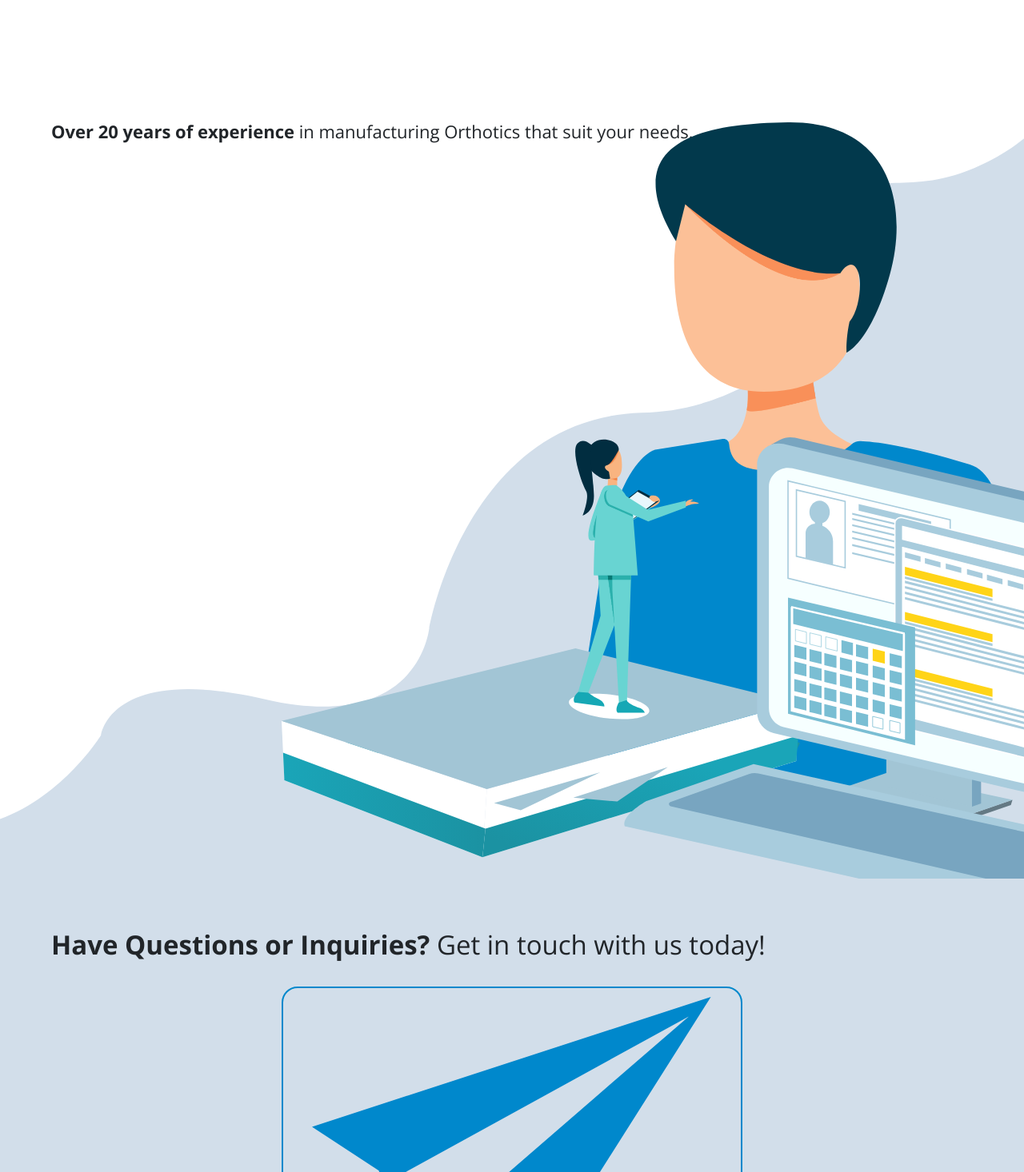
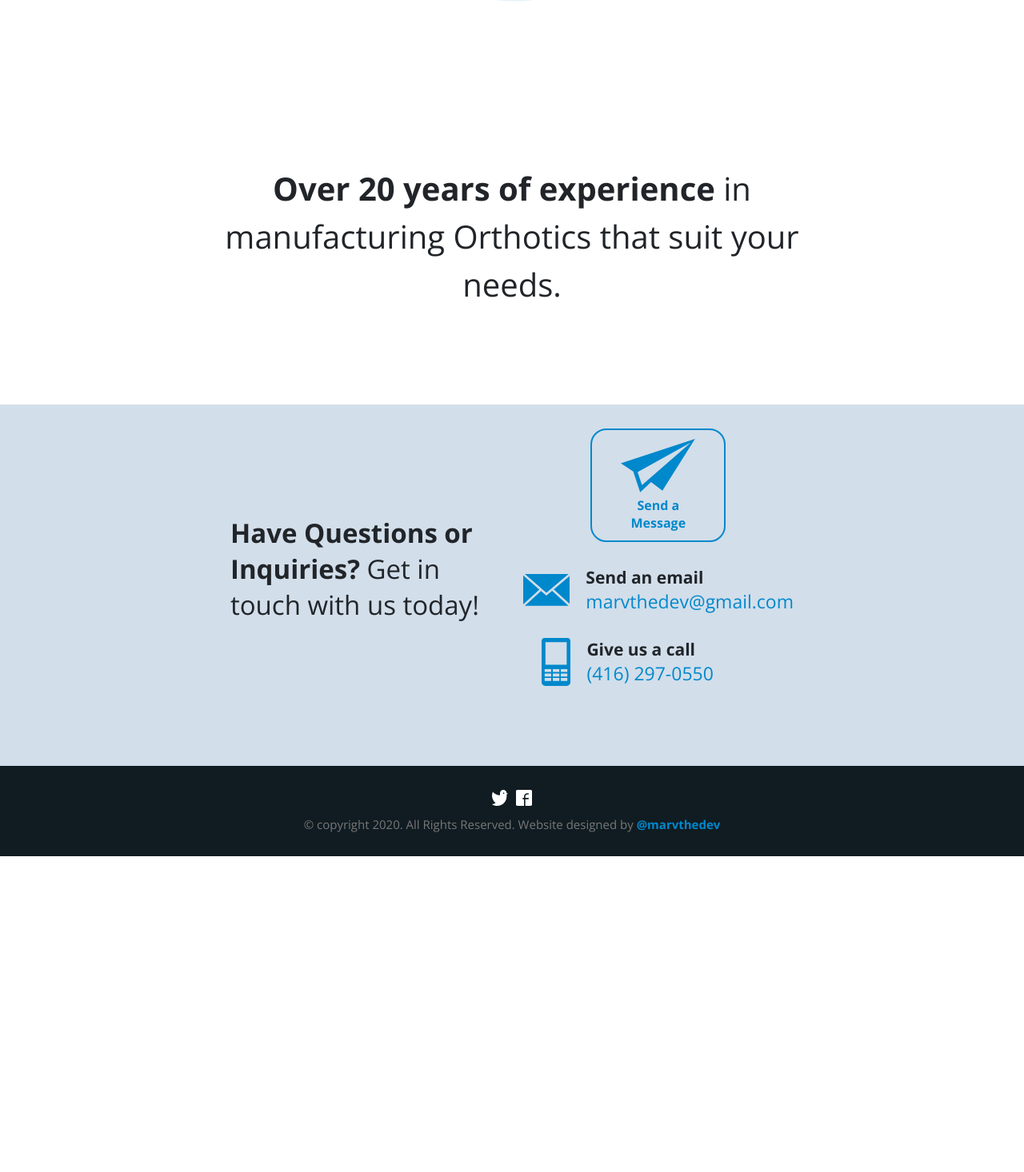
Before and after one commit to marvthedev/globalorthoticsinc, a Nuxt app: page / in a window 1280 px wide. Shown: the part 664-2130 px from the top of the page at 80% size. After the commit the page ends 1735 px from the top, so only its background shows below. Built offline with nearby package versions, Linux system fonts and the light colour scheme.

Commit message:
Completed support section and footer's desktop view styling.

```diff
--- a/components/Foot.vue
+++ b/components/Foot.vue
@@ -1,12 +1,6 @@
 <template>
   <footer class="footer">
     <div class="footer__copyright">
-      <p class="footer__copyright-txt">
-        © copyright 2020. All Rights Reserved. Website designed by
-        <a href="https://www.marvthe.dev>" class="footer__copyright-link"
-          >@marvthedev</a
-        >
-      </p>
       <div class="footer__copyright-social">
         <a
           href="http://www.twitter.com/marvthedev"
@@ -27,6 +21,12 @@
           />
         </a>
       </div>
+      <p class="footer__copyright-txt">
+        © copyright 2020. All Rights Reserved. Website designed by
+        <a href="https://www.marvthe.dev" class="footer__copyright-link"
+          >@marvthedev</a
+        >
+      </p>
     </div>
   </footer>
 </template>
@@ -36,17 +36,16 @@
   padding: 0 5%;
   background: #101c22;
   &__copyright {
+    display: flex;
+    flex-direction: column;
+    align-items: center;
     padding: 1.5rem 0;
-    &-txt {
-      font-size: 1rem;
-    }
     &-link {
       color: $primary__color;
       font-weight: 700;
       cursor: pointer;
     }
     &-social {
-      margin-top: 2rem;
       display: flex;
       &-icon {
         cursor: pointer;
@@ -58,6 +57,22 @@
         }
       }
     }
+    &-txt {
+      margin-top: 1rem;
+      font-size: 1rem;
+    }
+  }
+}
+
+//Desktop view
+@media (min-width: 1248px) {
+  .footer {
+    &__copyright {
+      padding: 3rem 0;
+      &-txt {
+        font-size: 1.5rem;
+      }
+    }
   }
 }
 </style>
--- a/pages/index.vue
+++ b/pages/index.vue
@@ -12,6 +12,7 @@
         <h2 class="support__contact-heading">
           Have Questions or Inquiries? <span>Get in touch with us today!</span>
         </h2>
+        <div class="support__contact-links">
           <nuxt-link to="/about" class="support__contact-btn"
             ><img
               src="~/assets/svg/support/message.svg"
@@ -25,18 +26,24 @@
             />
             <div class="support__email-txt">
               <h2>Send an email</h2>
-            <a href="mailto:marvthedev@gmail.com" class="support__email-address"
+              <a
+                href="mailto:marvthedev@gmail.com"
+                class="support__email-address"
                 >marvthedev@gmail.com</a
               >
             </div>
           </div>
           <div class="support__call">
-          <img src="~/assets/svg/support/call.svg" class="support__call-img" />
+            <img
+              src="~/assets/svg/support/call.svg"
+              class="support__call-img"
+            />
             <div class="support__call-txt">
               <h2>Give us a call</h2>
               <a href="mailto:marvthedev@gmail.com" class="support__call-number"
                 >(416) 297-0550</a
               >
+            </div>
           </div>
         </div>
       </div>
@@ -87,6 +94,7 @@ export default {
     display: flex;
     flex-direction: column;
     justify-content: center;
+    align-items: center;
 
     &-heading {
       padding-top: 6rem;
@@ -94,6 +102,10 @@ export default {
       & span {
         font-weight: 400;
       }
+    }
+    &-links {
+      display: flex;
+      flex-direction: column;
     }
     &-btn {
       margin: 3rem auto 0 auto;
@@ -148,7 +160,38 @@ export default {
 //Desktop view
 @media (min-width: 1248px) {
   .wrapper {
-    padding: 0 15.4rem;
+    padding: 0 10%;
+  }
+  .support {
+    margin-top: 15rem;
+    display: flex;
+    flex-direction: column;
+    align-items: center;
+    justify-content: center;
+    &__heading {
+      margin-left: 0;
+      position: static;
+      width: 60%;
+      line-height: 6rem;
+      text-align: center;
+      font-size: 4rem;
+    }
+    &__img {
+      display: none;
+    }
+    &__contact {
+      margin-top: 12rem;
+      flex-direction: row;
+      width: 100%;
+
+      &-heading {
+        width: 30%;
+        margin: auto 0;
+      }
+      &-links {
+        margin-left: 2rem;
+      }
+    }
   }
 }
 </style>
```
Lines whose indentation alone changed are shown as unchanged.
